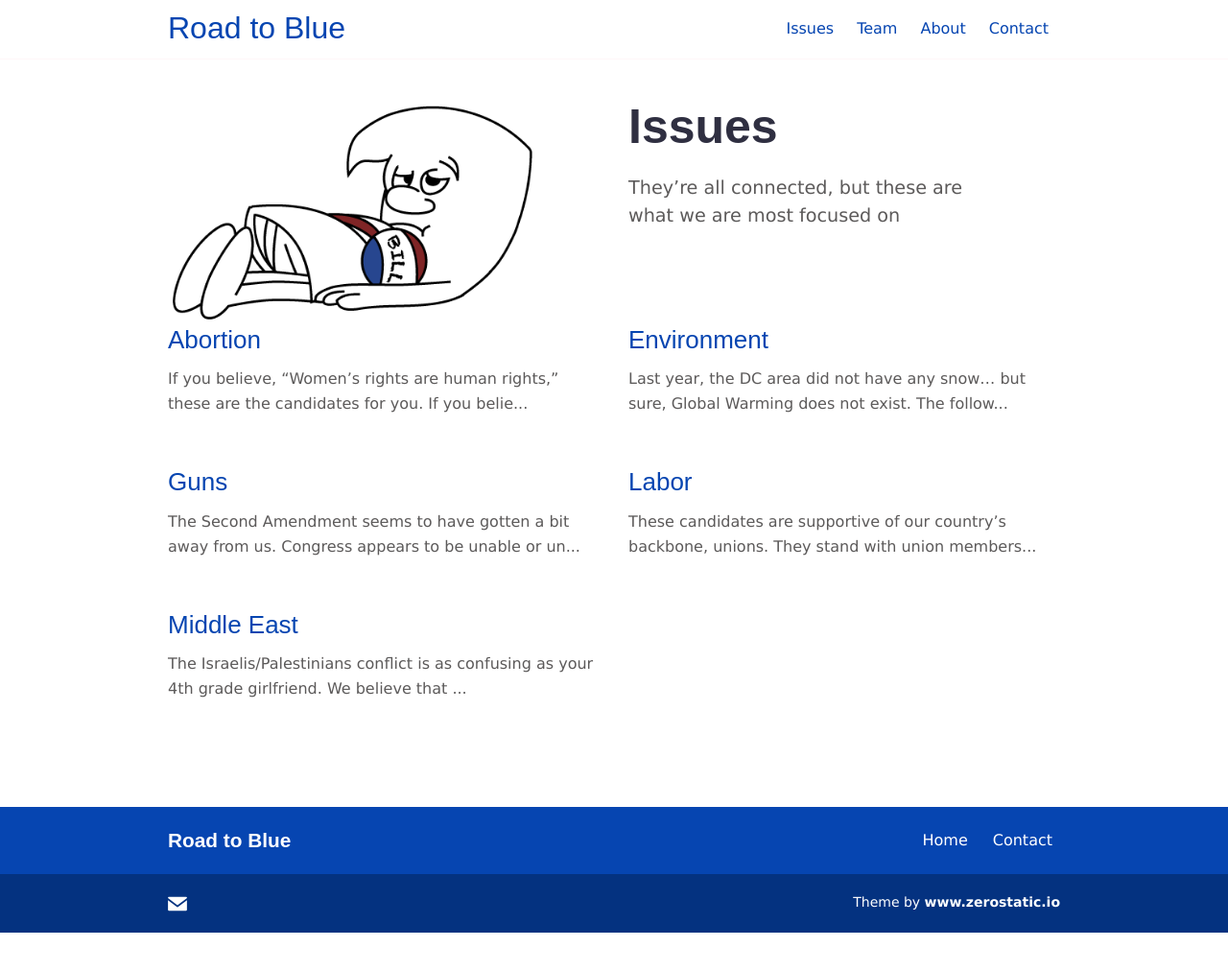
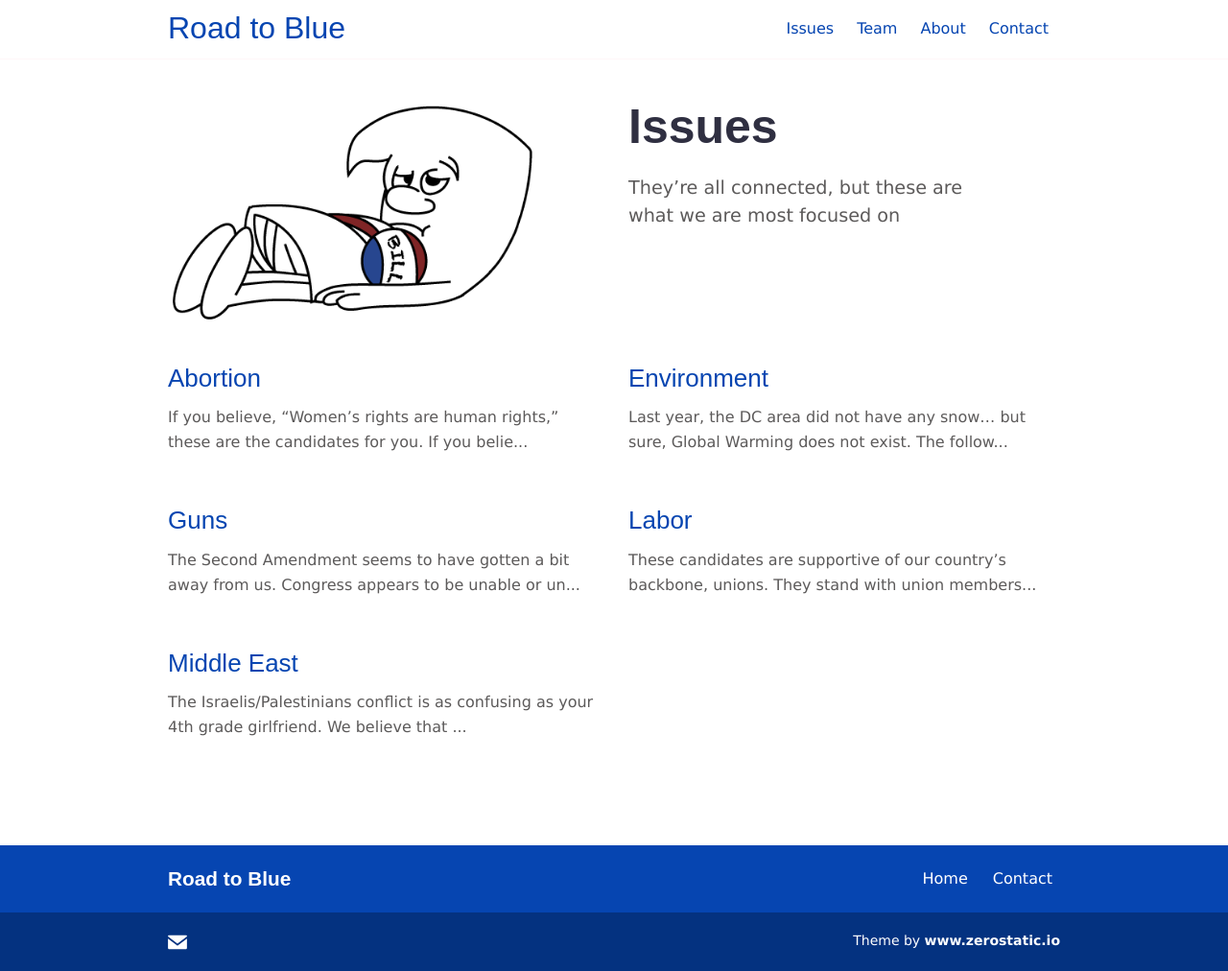
Before and after one commit to nmannes/r2b, a Jekyll site: the page built from issues.md, in a window 1280 px wide. Shown: the whole page at 96% size. Built offline with Jekyll 4.4.1, drawn with Linux system fonts in a browser that asks for light colours; before the commit the page ends 972 px from its top, so only the background shows below that.

Commit message:
minor fixes

```diff
--- a/_layouts/home.html
+++ b/_layouts/home.html
@@ -31,7 +31,7 @@ bodyClass: "page-home"
 </div>
 
 <div class="strip">
-  <div class="container pt-4 pb-4">
+  <div class="container p-4">
     <div class="row justify-content-start">
       {% assign limit = site.home.limit_issues | default: 6 %}
       {% for service in site.issues limit: limit %}
--- a/_sass/components/_intro.scss
+++ b/_sass/components/_intro.scss
@@ -6,7 +6,7 @@
   overflow: hidden;
   @include media-breakpoint-up(md) {
     padding-top: 40px;
-    padding-bottom: 40x;
+    padding-bottom: 40px;
   }
   h1 {
     color: $black;
```
